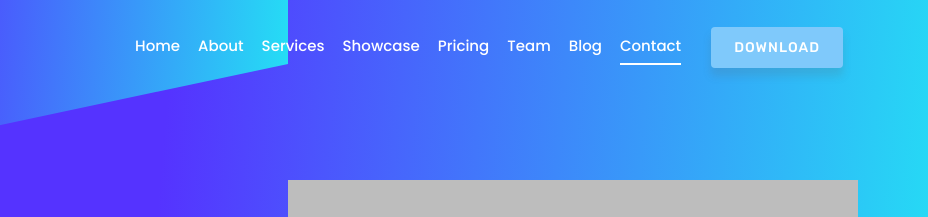
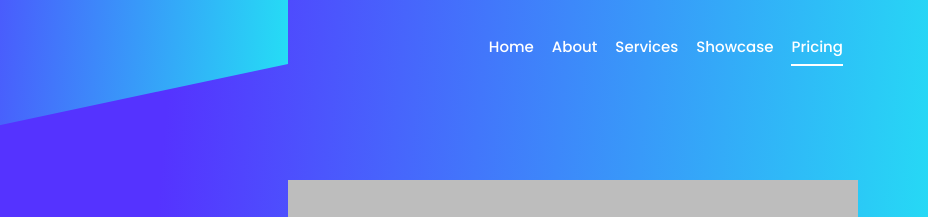
Before and after one commit to Luckyjoseph/jalingo-hacktoberfest2024, a plain HTML site: page index.html in a window 1280 px wide. Shown: the top 217 px of the page, 352-1280 px from the left. Drawn offline with Linux system fonts and the light colour scheme; files whose address does not match are found by name.

Commit message:
fixes: navbar

```diff
--- a/index.html
+++ b/index.html
@@ -54,18 +54,7 @@
               <li class="nav-item">
                 <a class="nav-link page-scroll" href="#pricing">Pricing</a>
               </li>
-              <li class="nav-item">
-                <a class="nav-link page-scroll" href="#team">Team</a>
-              </li>
-              <li class="nav-item">
-                <a class="nav-link page-scroll" href="#blog">Blog</a>
-              </li>
-              <li class="nav-item">
-                <a class="nav-link page-scroll" href="#contact">Contact</a>
-              </li>
-              <li class="nav-item">
-                <a class="btn btn-singin" href="#">Download</a>
-              </li>
+
             </ul>
           </div>
         </div>
```
